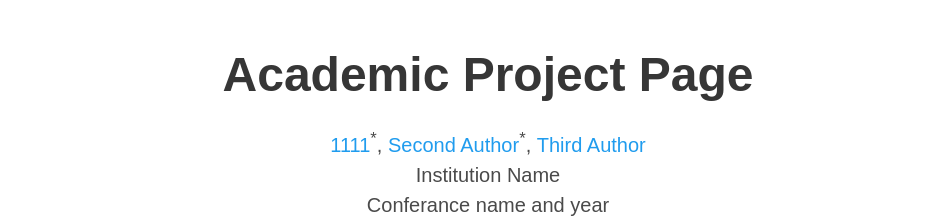
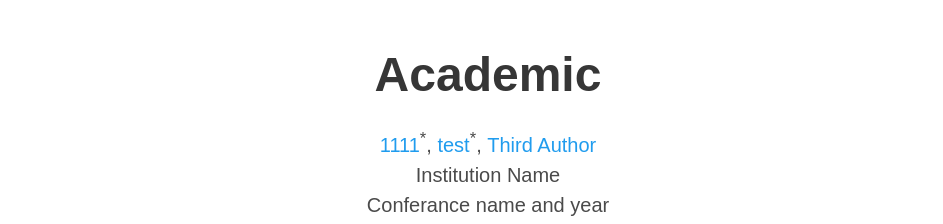
Before and after one commit to HaoyuYao/test222, a plain HTML site: page index.html in a window 1280 px wide. Shown: the top 224 px of the page, without its empty margins (152-1095 px from the left). Drawn offline with nearby package versions, Linux system fonts and the light colour scheme; some icons are missing; a web font is replaced by a local one.

Commit message:
Update index.html

```diff
--- a/index.html
+++ b/index.html
@@ -52,13 +52,13 @@
       <div class="container is-max-desktop">
         <div class="columns is-centered">
           <div class="column has-text-centered">
-            <h1 class="title is-1 publication-title">Academic Project Page</h1>
+            <h1 class="title is-1 publication-title">Academic</h1>
             <div class="is-size-5 publication-authors">
               <!-- Paper authors -->
               <span class="author-block">
                 <a href="FIRST AUTHOR PERSONAL LINK" target="_blank">1111</a><sup>*</sup>,</span>
                 <span class="author-block">
-                  <a href="SECOND AUTHOR PERSONAL LINK" target="_blank">Second Author</a><sup>*</sup>,</span>
+                  <a href="SECOND AUTHOR PERSONAL LINK" target="_blank">test</a><sup>*</sup>,</span>
                   <span class="author-block">
                     <a href="THIRD AUTHOR PERSONAL LINK" target="_blank">Third Author</a>
                   </span>
```
